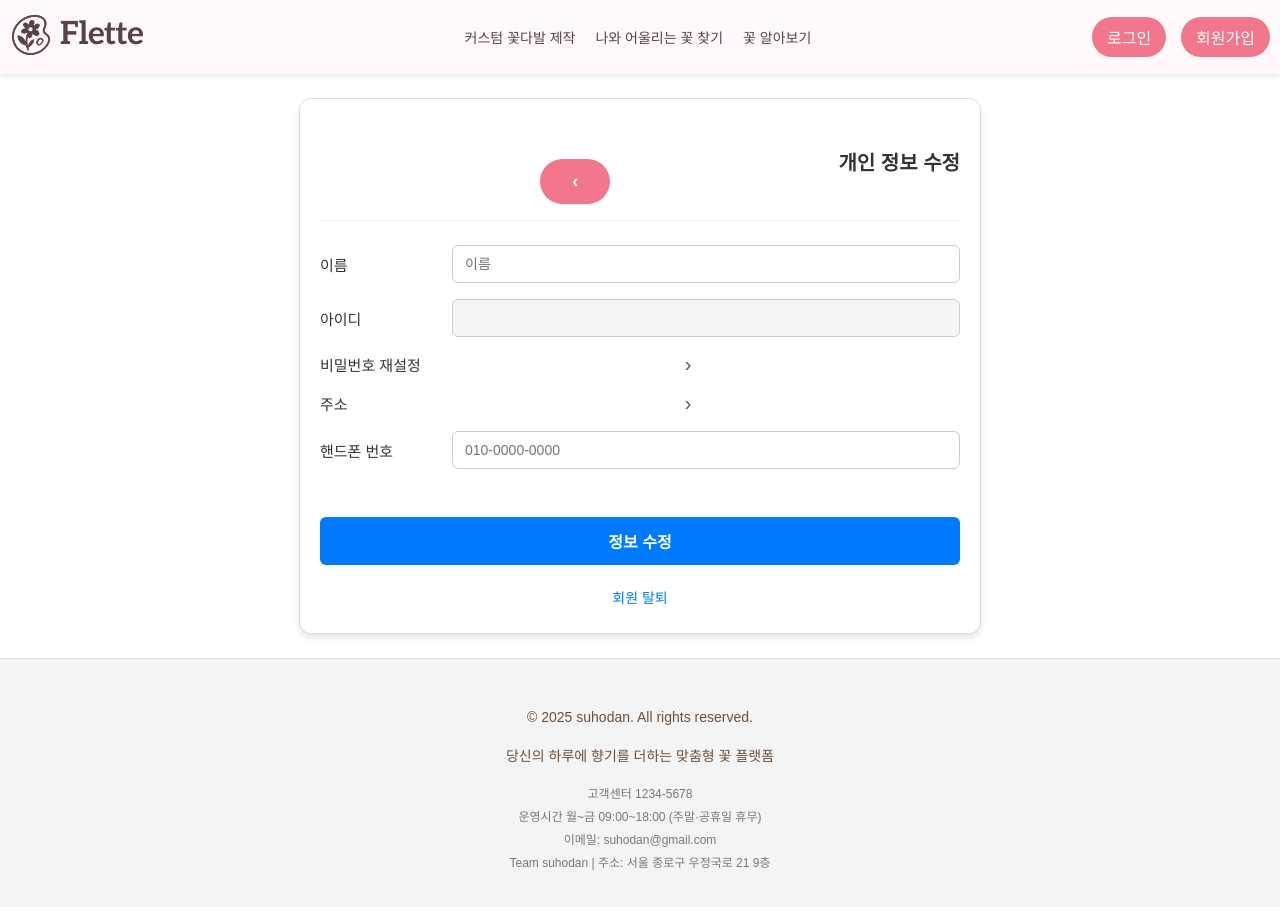
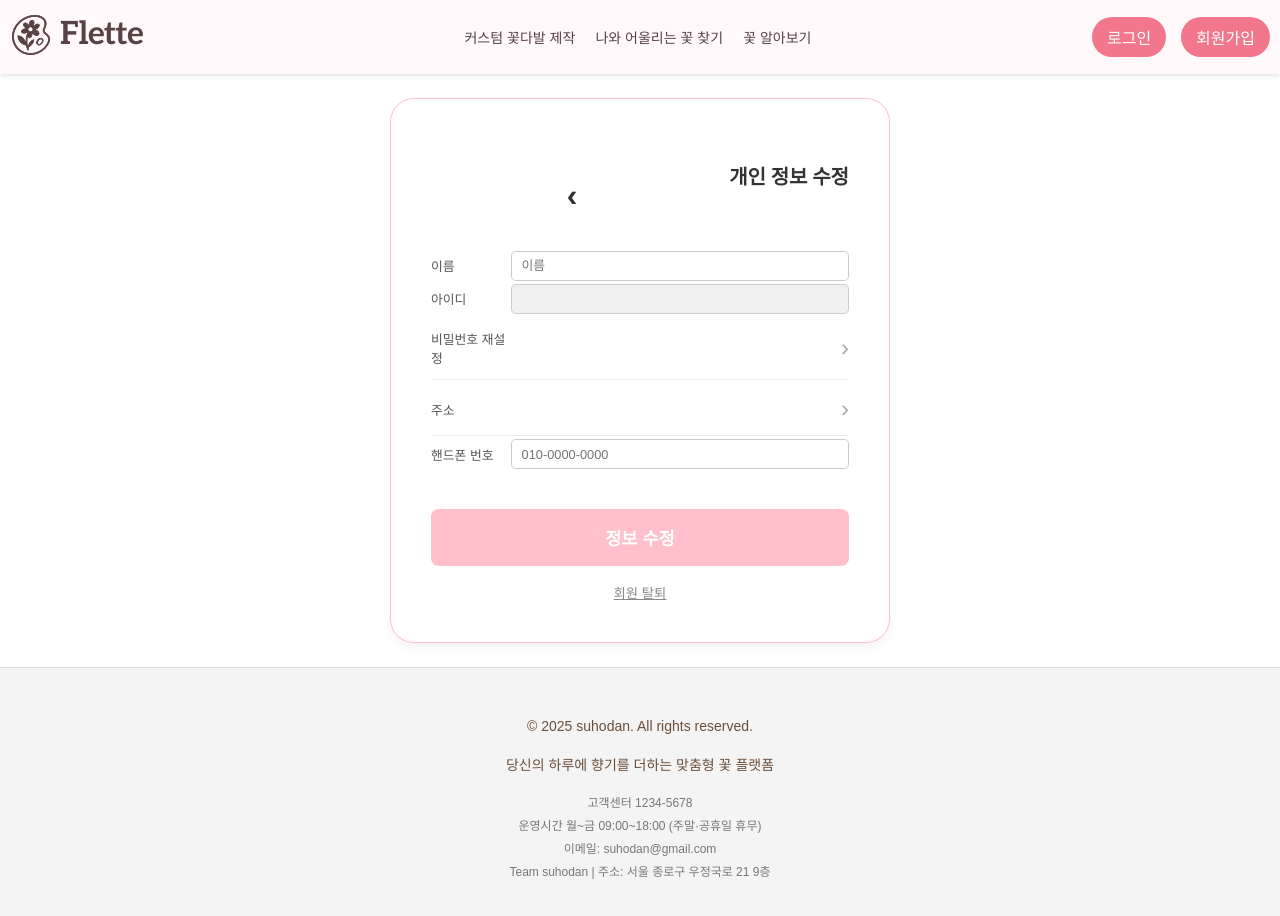
Before and after one commit to TJ-academy/flette_react, a React (Create React App) app: page /mypage/edit in a window 1280 px wide. Built offline with nearby package versions, Linux system fonts and the light colour scheme.

Commit message:
admin and my info edit css

```diff
--- a/src/components/mypage/MyPwdEdit.js
+++ b/src/components/mypage/MyPwdEdit.js
@@ -1,7 +1,7 @@
 // src/pages/MyPwdEdit.jsx
 import React, { useState } from "react";
 import { useNavigate } from "react-router-dom";
-import "../../css/mypage/myinfoedit.css";
+import "../../css/mypage/mypwdedit.css"; // myinfoedit.css를 사용하도록 변경
 
 function MyPwdEdit() {
   const navigate = useNavigate();
@@ -13,7 +13,6 @@ function MyPwdEdit() {
 
   const isMatch = newPwd === confirmPwd;
 
-  // 비밀번호 8자 이상 조건 제거
   const canSubmit = currentPwd && isMatch && newPwd;
 
   const handleSubmit = async (e) => {
@@ -55,7 +54,7 @@ function MyPwdEdit() {
       }
 
       setStatusMessage("✅ 비밀번호가 성공적으로 변경되었습니다.");
-      setTimeout(() => navigate(-1), 1500); // 1.5초 후 이전 페이지로 이동
+      setTimeout(() => navigate(-1), 1500);
     } catch (err) {
       console.error("비밀번호 업데이트 에러:", err);
       setStatusMessage("❌ 비밀번호 변경 실패: " + err.message);
@@ -64,35 +63,28 @@ function MyPwdEdit() {
 
   return (
     <main style={{ display: "grid", placeItems: "center", padding: "24px 16px" }}>
-      <section
-        style={{
-          width: "min(560px, 92vw)",
-          border: "1px solid #ddd",
-          borderRadius: 12,
-          padding: 24,
-        }}
-      >
+      <section className="pwd-edit-container">
         {/* 헤더 */}
-        <div style={{ display: "flex", alignItems: "center", gap: 8, marginBottom: 16 }}>
+        <div className="pwd-edit-header">
           <button
             type="button"
             onClick={() => navigate(-1)}
             aria-label="뒤로가기"
-            style={{ background: "transparent", border: "none", cursor: "pointer", fontSize: 18 }}
+            className="back-btn"
           >
             ‹
           </button>
-          <h2 style={{ margin: 0, fontSize: 18, fontWeight: 700 }}>비밀번호 재설정</h2>
+          <h2 style={{ margin: 0 }}>비밀번호 재설정</h2>
         </div>
 
         {/* 폼 */}
-        <form onSubmit={handleSubmit}>
+        <form onSubmit={handleSubmit} className="pwd-edit-form">
           <Field label="기존 비밀번호를 입력하세요.">
             <input
               type="password"
               value={currentPwd}
               onChange={(e) => setCurrentPwd(e.target.value)}
-              style={inputStyle}
+              className="pwd-edit-input"
               placeholder="현재 비밀번호"
               required
               autoComplete="current-password"
@@ -104,7 +96,7 @@ function MyPwdEdit() {
               type="password"
               value={newPwd}
               onChange={(e) => setNewPwd(e.target.value)}
-              style={inputStyle}
+              className="pwd-edit-input"
               placeholder="새 비밀번호"
               required
               autoComplete="new-password"
@@ -116,7 +108,7 @@ function MyPwdEdit() {
               type="password"
               value={confirmPwd}
               onChange={(e) => setConfirmPwd(e.target.value)}
-              style={inputStyle}
+              className="pwd-edit-input"
               placeholder="새 비밀번호 확인"
               required
               autoComplete="new-password"
@@ -124,9 +116,9 @@ function MyPwdEdit() {
           </Field>
 
           {/* 에러 메시지 */}
-          <div style={{ minHeight: 18, marginTop: 6, marginBottom: 12, fontSize: 12 }}>
+          <div className="status-message">
             {statusMessage && (
-              <span style={{ color: statusMessage.startsWith('✅') ? 'green' : '#d33' }}>
+              <span className={statusMessage.startsWith('✅') ? 'success' : 'error'}>
                 {statusMessage}
               </span>
             )}
@@ -135,14 +127,7 @@ function MyPwdEdit() {
           <button
             type="submit"
             disabled={!canSubmit}
-            style={{
-              width: 180,
-              height: 40,
-              borderRadius: 20,
-              border: "none",
-              cursor: canSubmit ? "pointer" : "not-allowed",
-              opacity: canSubmit ? 1 : 0.6
-            }}
+            className="save-pwd-btn"
           >
             저장하기
           </button>
@@ -152,21 +137,13 @@ function MyPwdEdit() {
   );
 }
 
-// 작은 유틸 컴포넌트/스타일은 그대로 유지합니다.
 function Field({ label, children }) {
   return (
-    <div style={{ marginBottom: 12 }}>
-      <div style={{ fontSize: 13, marginBottom: 6 }}>{label}</div>
+    <div className="pwd-edit-field">
+      <div className="pwd-edit-label">{label}</div>
       {children}
     </div>
   );
 }
 
-const inputStyle = {
-  width: "100%",
-  padding: "10px 12px",
-  border: "1px solid #ddd",
-  borderRadius: 6
-};
-
 export default MyPwdEdit;
--- a/src/css/mypage/myinfoedit.css
+++ b/src/css/mypage/myinfoedit.css
@@ -1,158 +1,188 @@
-/* src/pages/MyInfoEdit.css */
+/* src/css/mypage/myinfoedit.css */
+
+/* 전체 페이지 배경 및 정렬 */
+body {
+  background-color: #f7f7f7;
+}
 
 .myinfo-container {
-    width: min(640px, 92vw);
-    border: 1px solid #ddd;
-    border-radius: 12px;
-    padding: 20px;
+  width: 100%;
+  max-width: 600px;
+  background-color: white;
+  border-radius: 20px;
+  border: 1px solid #ffc0cb;
+  padding: 30px;
+  box-sizing: border-box;
+  margin: 0 auto;
   box-shadow: 0 4px 6px rgba(0, 0, 0, 0.1);
-    background-color: #fff;
+  position: relative; /* 자식 요소 포지셔닝을 위해 */
 }
 
+/* MyInfoEdit.jsx의 메인 컨테이너 */
+.myinfo-container {
+  width: 100%;
+  max-width: 500px;
+  padding: 2.5rem;
+  background-color: #fff;
+  border-radius: 1.5rem;
+  box-shadow: 0 4px 10px rgba(0, 0, 0, 0.05);
+  border: 1px solid #ffc0cb;
+}
+
+/* 헤더 스타일 */
 .myinfo-header {
   display: flex;
   align-items: center;
-    gap: 8px;
-    margin-bottom: 24px;
-    border-bottom: 1px solid #eee;
-    padding-bottom: 16px;
+  gap: 1rem;
+  margin-bottom: 2.5rem;
+}
+
+.myinfo-header .back-btn {
+  background: none;
+  border: none;
+  font-size: 2rem;
+  color: #333;
+  cursor: pointer;
+  padding: 0;
+  line-height: 1;
 }
 
 .myinfo-header h2 {
-    margin: 0;
-    font-size: 20px;
+  font-size: 1.25rem;
   font-weight: 700;
+  color: #333;
 }
 
-.back-btn {
-    background: transparent;
-    border: none;
-    cursor: pointer;
-    font-size: 24px;
-    color: #555;
-    padding: 0;
+/* 정보 로우 (이름, 아이디, 핸드폰 번호) */
+.info-row {
   display: flex;
   align-items: center;
-}
-
-.info-row {
-    display: grid;
-    grid-template-columns: 120px 1fr;
-    align-items: center;
-    gap: 12px;
-    margin-top: 16px;
-}
-
-.info-row.clickable {
-    grid-template-columns: 120px 1fr 24px;
+  margin-bottom: 1rem;
 }
 
 .info-label {
-    font-size: 15px;
-    font-weight: 500;
+  width: 8rem;
+  font-size: 1rem;
+  color: #555;
+}
+
+.info-input {
+  flex-grow: 1;
+  padding: 0.75rem 1rem;
+  border: 1px solid #ccc;
+  border-radius: 0.5rem;
+  font-size: 1rem;
   color: #333;
 }
 
-.info-input {
-    width: 100%;
-    padding: 10px 12px;
-    border: 1px solid #ccc;
-    border-radius: 6px;
-    font-size: 14px;
-    box-sizing: border-box;
+.info-input:read-only {
+  background-color: #f0f0f0;
+  cursor: not-allowed;
 }
 
-.info-input:read-only {
-    background-color: #f5f5f5;
-    cursor: not-allowed;
-    color: #666;
+/* NavRow (비밀번호, 주소) 스타일 */
+.info-row.clickable {
+  display: flex;
+  justify-content: space-between;
+  align-items: center;
+  padding: 0.75rem 0;
+  border-bottom: 1px solid #eee;
+  cursor: pointer;
 }
 
-.clickable-btn {
-    width: 100%;
-    text-align: left;
-    background: transparent;
-    border: none;
-    cursor: pointer;
-    padding: 8px 0;
-    border-bottom: 1px solid #ddd;
-    font-size: 14px;
-    color: #444;
+.info-row.clickable:hover {
+  background-color: #f9f9f9;
 }
 
 .nav-arrow-btn {
-    background: transparent;
+  background: none;
   border: none;
+  font-size: 1.5rem;
+  color: #aaa;
   cursor: pointer;
-    font-size: 20px;
-    color: #555;
   padding: 0;
 }
 
-.phone-edit-container {
+/* 회원 탈퇴 버튼 */
+.text-btn {
+  background: none;
+  border: none;
+  color: #888;
+  text-decoration: underline;
+  cursor: pointer;
+  padding: 0;
+}
+
+/* 수정 및 탈퇴 버튼 스타일 */
+.save-btn {
+  width: 100%;
+  padding: 1rem;
+  background-color: #ffc0cb;
+  color: white;
+  border: none;
+  border-radius: 0.5rem;
+  font-size: 1.1rem;
+  font-weight: 700;
+  cursor: pointer;
+  transition: background-color 0.2s;
+  margin-top: 1rem;
+}
+
+.save-btn:hover {
+  background-color: #ff99b0;
+}
+
+/* 기타 스타일 */
+.back-btn {
+  font-size: 1.5rem;
+  border: none;
+  background: none;
+  cursor: pointer;
+  padding: 0;
+}
+
+/* 상태 메시지 */
+.status-message {
+  margin-top: 1rem;
+  text-align: center;
+  font-size: 0.9rem;
+}
+
+/* 추가된 헤더 및 로그아웃 버튼 */
+.header-container {
     display: flex;
     justify-content: space-between;
     align-items: center;
-    margin-top: 24px;
+    padding: 1rem 2rem;
+    background-color: #fff;
+    border-bottom: 1px solid #eee;
 }
 
-.phone-buttons {
+.header-logo {
     display: flex;
-    gap: 8px;
+    align-items: center;
+    font-size: 1.5rem;
+    font-weight: bold;
 }
 
-.text-btn {
-    border: none;
-    background: transparent;
-    cursor: pointer;
-    padding: 6px 8px;
-    font-size: 14px;
-    color: #007bff;
-    font-weight: 500;
+.header-nav {
+    display: flex;
+    align-items: center;
+    gap: 1rem;
 }
 
-.text-btn:hover {
-    text-decoration: underline;
+.header-nav button {
+    background: none;
+    border: none;
+    cursor: pointer;
+    font-size: 1rem;
 }
 
-.save-btn {
-    background-color: #007bff;
-    color: white;
-    border: none;
-    border-radius: 6px;
-    padding: 10px 16px;
-    cursor: pointer;
-    font-size: 16px;
-    font-weight: 600;
-    width: 100%;
-    margin-top: 24px;
+.header-nav .icon {
+    font-size: 1.5rem;
 }
 
-.myinfo-header {
-    display: flex;
-    align-items: center;
-    gap: 8px;
-    margin-bottom: 24px;
-    border-bottom: 1px solid #eee;
-    padding-bottom: 16px;
-    justify-content: flex-start; /* 왼쪽 정렬 추가 */
+.header-nav .logout-btn {
+    color: #555;
+    text-decoration: none;
 }
-
-/* ... (나머지 스타일 유지) ... */
-
-.save-btn {
-    background-color: #007bff;
-    color: white;
-    border: none;
-    border-radius: 6px;
-    padding: 12px 16px; /* 패딩을 조금 더 크게 */
-    cursor: pointer;
-    font-size: 16px;
-    font-weight: 600;
-    width: 100%;
-    margin-top: 24px;
-    transition: background-color 0.2s;
-}
-.save-btn:hover {
-    background-color: #0056b3;
-}
--- /dev/null
+++ b/src/css/mypage/mypwdedit.css
@@ -0,0 +1,173 @@
+/* 전체 페이지 배경 및 정렬 */
+body {
+  background-color: #f7f7f7;
+  font-family: 'Inter', sans-serif;
+  -webkit-font-smoothing: antialiased;
+  -moz-osx-font-smoothing: grayscale;
+}
+
+/* 비밀번호 재설정 컨테이너 */
+.pwd-edit-container {
+  width: 100%;
+  max-width: 500px;
+  padding: 1rem; /* 간격 최소화 */
+  background-color: #fff;
+  border-radius: 0.75rem; /* 모서리 둥근 정도 줄임 */
+  box-shadow: 0 4px 10px rgba(0, 0, 0, 0.05);
+  border: 1px solid #ffc0cb;
+}
+
+/* 헤더 스타일 */
+.pwd-edit-header {
+  display: flex;
+  flex-direction: column;
+  align-items: center;
+  position: relative;
+  margin-bottom: 0.75rem; /* 간격 최소화 */
+}
+
+.pwd-edit-header .back-btn {
+  position: absolute;
+  top: 50%;
+  left: 0;
+  transform: translateY(-50%);
+  background: none;
+  border: none;
+  font-size: 1.1rem; /* 폰트 크기 줄임 */
+  color: #333;
+  cursor: pointer;
+  padding: 0;
+  line-height: 1;
+}
+
+.pwd-edit-header h2 {
+  font-size: 0.9rem; /* 폰트 크기 줄임 */
+  font-weight: 700;
+  color: #333;
+  text-align: center;
+  margin: 0;
+}
+
+/* 폼 스타일 */
+.pwd-edit-form {
+  display: flex;
+  flex-direction: column;
+  width: 100%;
+}
+
+/* 입력 필드 그룹 */
+.pwd-edit-field {
+  margin-bottom: 0.3rem; /* 간격 최소화 */
+}
+
+.pwd-edit-label {
+  font-size: 0.75rem; /* 폰트 크기 줄임 */
+  color: #555;
+  margin-bottom: 0.15rem; /* 간격 최소화 */
+  display: block;
+}
+
+.pwd-edit-input {
+  width: 100%;
+  padding: 0.3rem 0.5rem; /* 패딩 최소화 */
+  border: 1px solid #ccc;
+  border-radius: 0.3rem; /* 모서리 둥근 정도 줄임 */
+  font-size: 0.8rem; /* 폰트 크기 줄임 */
+  color: #333;
+  box-sizing: border-box;
+}
+
+/* 상태 메시지 */
+.status-message-container {
+  min-height: 1rem;
+  margin-top: 0.3rem;
+  margin-bottom: 0.3rem; /* 간격 최소화 */
+  font-size: 0.7rem; /* 폰트 크기 줄임 */
+  text-align: center;
+}
+
+.status-message.success {
+  color: #28a745;
+}
+
+.status-message.error {
+  color: #dc3545;
+}
+
+/* 저장 버튼 */
+.save-pwd-btn {
+  width: 100%;
+  padding: 0.5rem; /* 패딩 최소화 */
+  background-color: #ffc0cb;
+  color: white;
+  border: none;
+  border-radius: 0.3rem; /* 모서리 둥근 정도 줄임 */
+  font-size: 0.8rem; /* 폰트 크기 줄임 */
+  font-weight: 700;
+  cursor: pointer;
+  transition: background-color 0.2s;
+}
+
+.save-pwd-btn:hover {
+  background-color: #ff99b0;
+}
+
+.save-pwd-btn:disabled {
+  background-color: #ccc;
+  cursor: not-allowed;
+}
+
+/* 다른 컴포넌트와 동일한 스타일을 사용하도록 기존 클래스 재활용 */
+.info-row {
+  display: flex;
+  align-items: center;
+  margin-bottom: 0.2rem; /* 간격 최소화 */
+}
+
+.info-label {
+  width: 5rem; /* 너비 줄임 */
+  font-size: 0.8rem;
+  color: #555;
+}
+
+.info-input {
+  flex-grow: 1;
+  padding: 0.4rem 0.6rem;
+  border: 1px solid #ccc;
+  border-radius: 0.3rem;
+  font-size: 0.8rem;
+  color: #333;
+}
+
+.info-input:read-only {
+  background-color: #f0f0f0;
+  cursor: not-allowed;
+}
+
+/* 헤더에 뒤로가기 버튼을 추가 */
+.header-back-btn {
+  font-size: 1.1rem;
+  border: none;
+  background: none;
+  cursor: pointer;
+  padding: 0;
+}
+
+/* 새로운 MyPwdEdit.jsx에 맞춰 버튼 스타일을 변경 */
+.pwd-save-btn {
+  width: 120px; /* 너비 줄임 */
+  height: 30px; /* 높이 줄임 */
+  background-color: #ccc;
+  color: white;
+  border: none;
+  border-radius: 15px; /* 모서리 둥근 정도 조절 */
+  font-size: 12px;
+  font-weight: 700;
+  cursor: pointer;
+  transition: background-color 0.2s;
+  align-self: center;
+}
+
+.pwd-save-btn:enabled {
+  background-color: #ffc0cb;
+}
```
Lines whose indentation alone changed are shown as unchanged.
